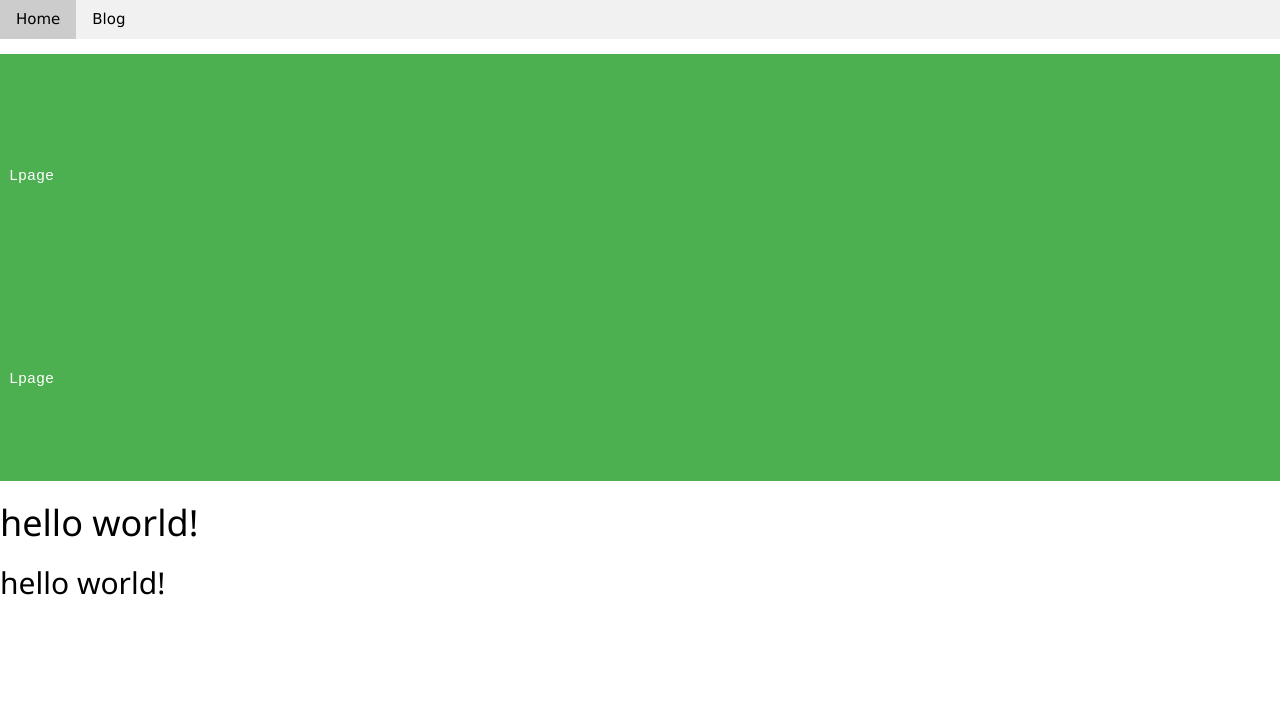
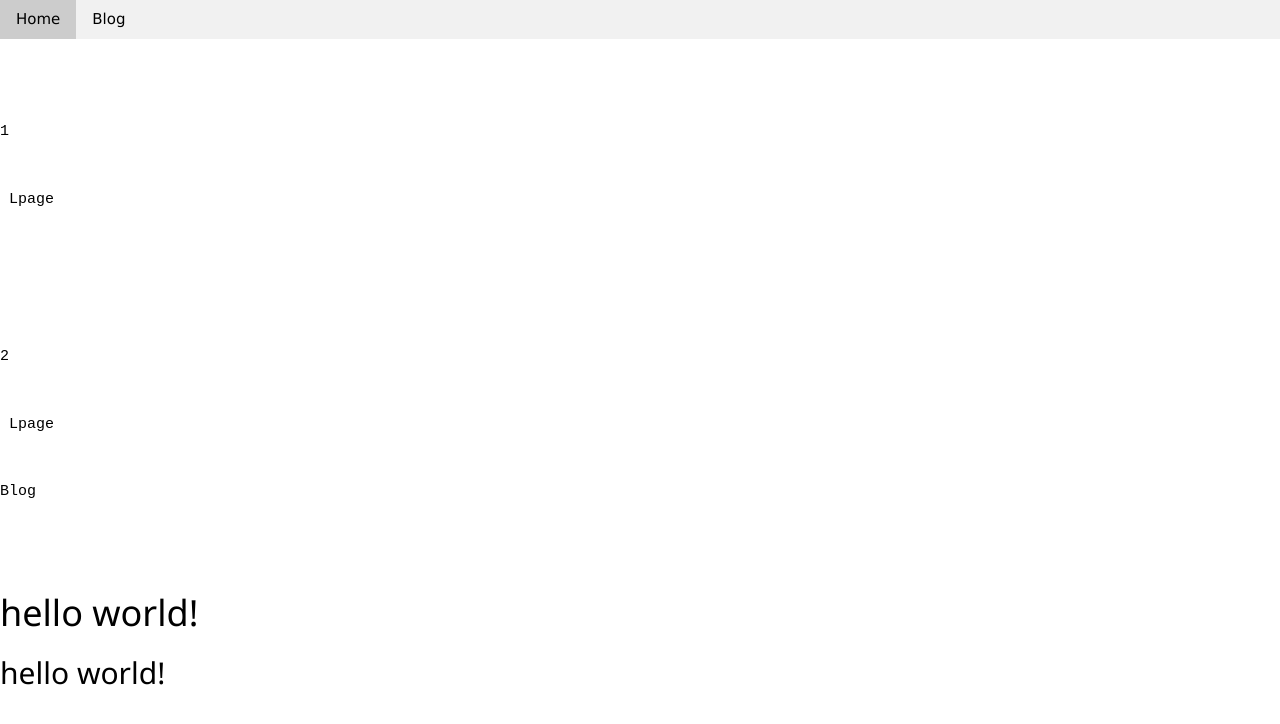
Before and after one commit to 72db/72db.github.io, a Jekyll site: the page built from docs/index.html, in a window 1280 px wide. Shown: the top 724 px of the page. Built offline with Jekyll 4.4.1, drawn with Linux system fonts in a browser that asks for light colours.

Commit message:
Update navigation.html

```diff
--- a/docs/_includes/navigation.html
+++ b/docs/_includes/navigation.html
@@ -3,17 +3,18 @@
 	<a href="{{ item.link }}" class="w3-bar-item w3-button{% if page.url == item.link %} w3-dark-grey{% endif %}{% if page.layout == 'post' and site.data.navigation.index == 2 %} w3-dark-grey{% endif %}">{{ item.name }}</a>
 {% endfor %}
 </div>
-<div class="w3-green">
+<div>
 <pre>
 {% for item in site.data.navigation %}
 
 {{ item.index }}
+{{ forloop.index }}
 {{ site.data.navigation.index }}
 
 {% if page.layout == "post" %}
 Lpost {% else %} Lpage {% endif %}
 
-{% if site.data.navigation.index == 2 %}
+{% if forloop.index == 2 %}
 {{ item.name }}
 {% endif %}
 
```
